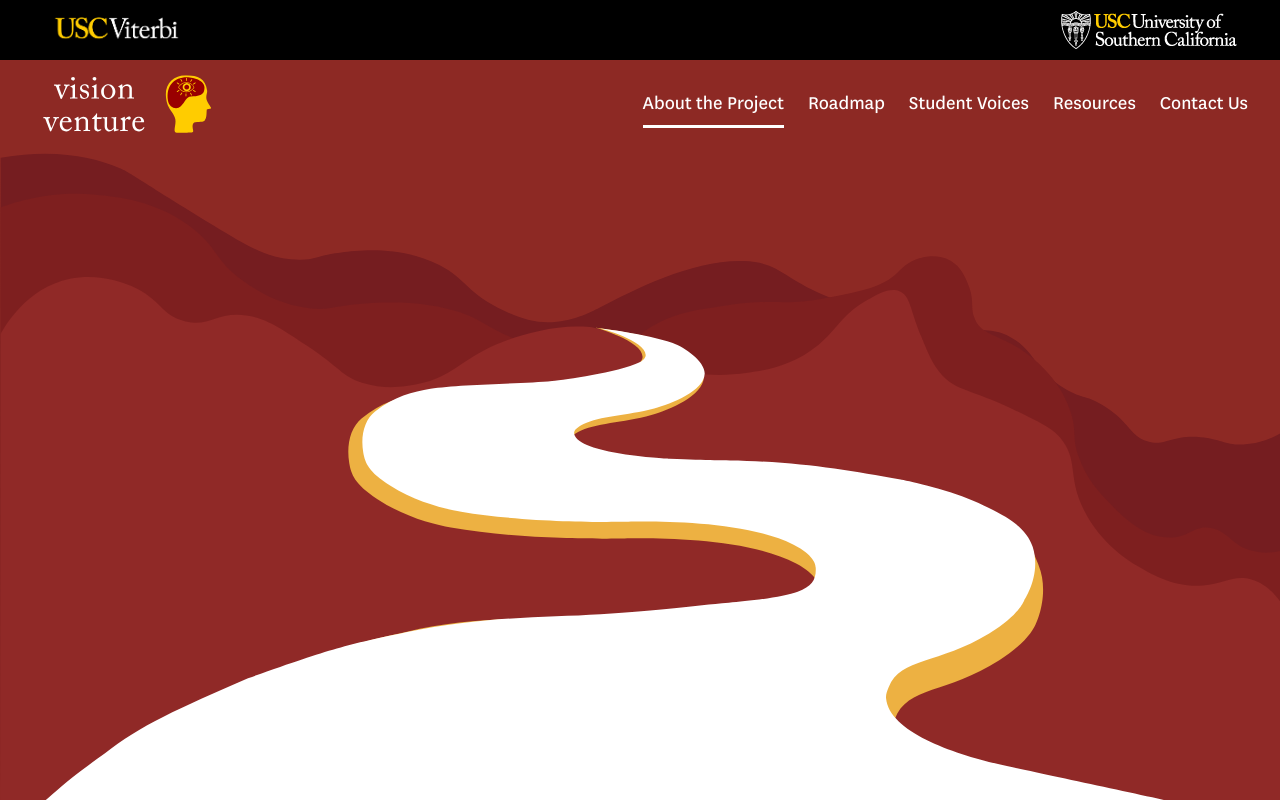
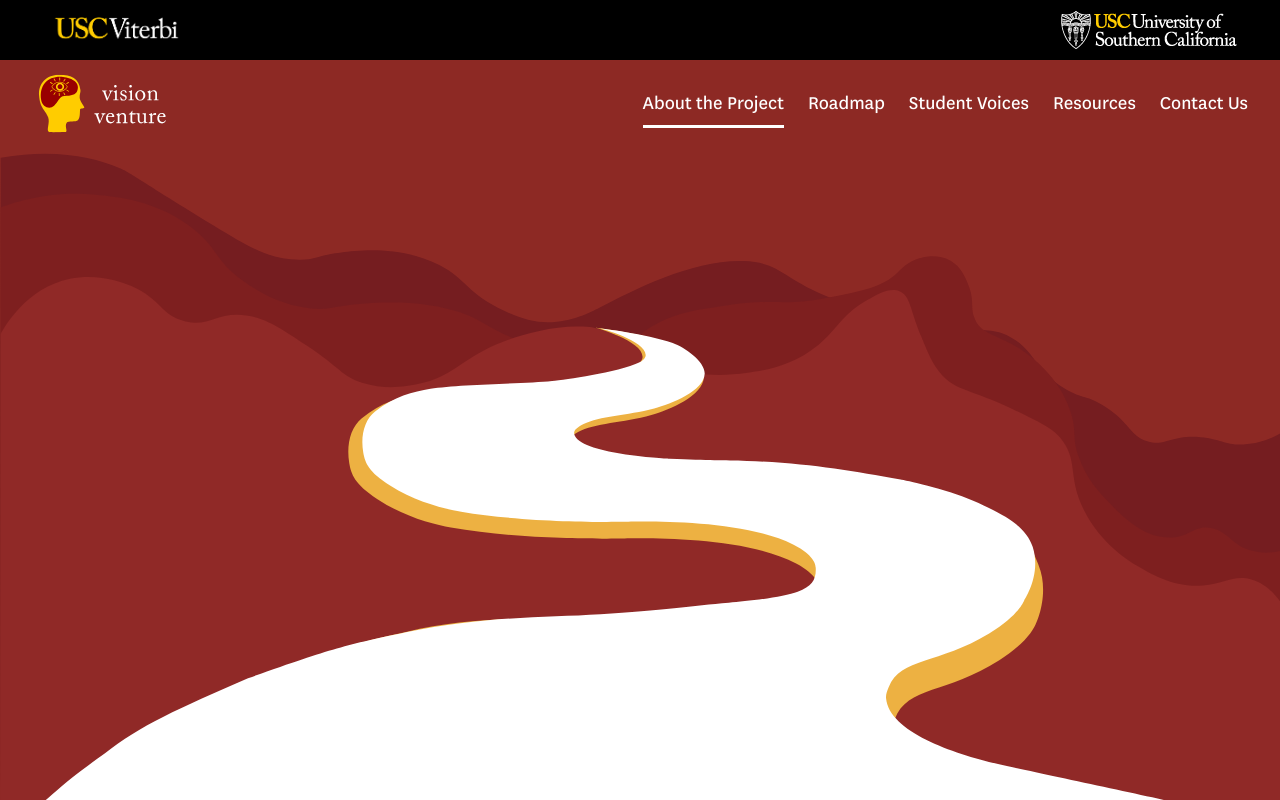
Before and after one commit to lunacd/vision-venture, a SvelteKit app: page / in a window 1280 px wide. Shown: the top 800 px of the page. Built offline with nearby package versions, Linux system fonts and the light colour scheme; a web font is replaced by a local one.

Commit message:
new logo for testing

```diff
--- a/src/components/header.svelte
+++ b/src/components/header.svelte
@@ -94,7 +94,7 @@
 
 <style lang="postcss">
 	.logo {
-		@apply h-12 w-[9.375rem] md:h-16 md:w-[12.5rem];
+		@apply h-12 md:h-16;
 	}
 
 	.link {
```
Also changed, not shown: src/images/vision-venture.svg.
